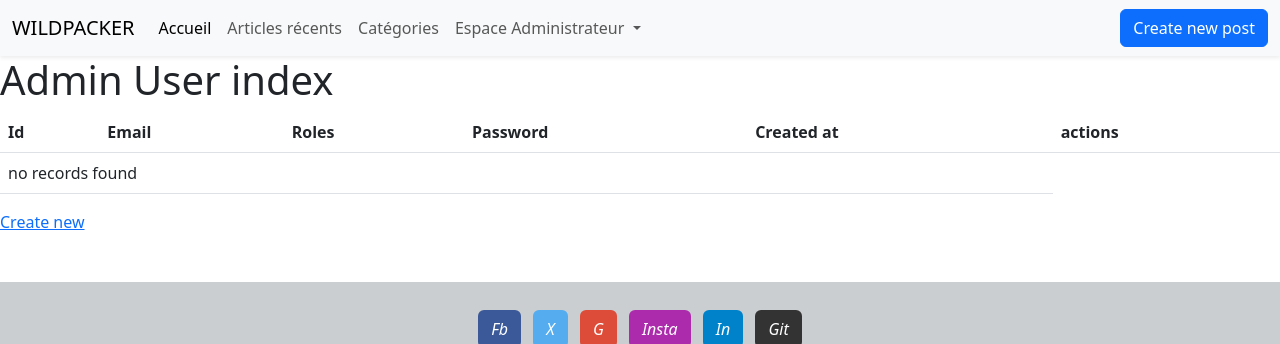
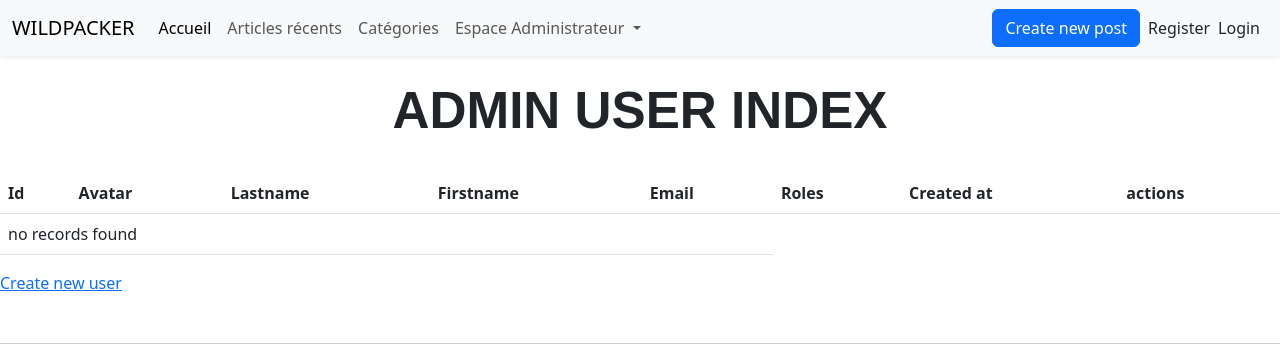
Before and after one commit to n3rd-asc/wildpacker, a Symfony app: template templates/admin_user/index.html.twig in a window 1280 px wide. Shown: the top 344 px of the page. Run offline with Twig, Linux system fonts and the light colour scheme; the template is opened without the code that fills it, so the values that code supplies are empty; some libraries are stand-ins or nearby versions.

Commit message:
Font Design Update && Post Data Display

```diff
--- a/templates/admin_user/index.html.twig
+++ b/templates/admin_user/index.html.twig
@@ -1,28 +1,48 @@
 {% extends 'base.html.twig' %}
 
-{% block title %}User index{% endblock %}
+{% block title %}User index
+{% endblock %}
 
 {% block body %}
-    <h1>Admin User index</h1>
+	<style>
+		.styled-title {
+			font-family: 'Poppins', sans-serif;
+			font-size: 4vw;
+			text-align: center;
+			font-weight: 900;
+			/* background-clip: border-box; */
+			/* background-image: url("../uploads/sea.jpg"); */
+			/* -webkit-text-fill-color: transparent; */
+			/* -webkit-background-clip: text; */
+		}
+	</style>
+	<h1 class="styled-title fit-content py-4">ADMIN USER INDEX</h1>
 
 	<table class="table">
 		<thead>
 			<tr>
 				<th>Id</th>
+				<th>Avatar</th>
+				<th>Lastname</th>
+				<th>Firstname</th>
 				<th>Email</th>
 				<th>Roles</th>
-                <th>Password</th>
+				{# <th>Password</th> #}
 				<th>Created at</th>
 				<th>actions</th>
 			</tr>
 		</thead>
 		<tbody>
 			{% for user in users %}
+
 				<tr>
 					<td>{{ user.id }}</td>
+					<td><img src="..\..\..\uploads\{{ user.avatar }}" class="" alt="..." width="80" height="80"></td>
+					<td>{{ user.lastname }}</td>
+					<td>{{ user.firstname }}</td>
 					<td>{{ user.email }}</td>
 					<td>{{ user.roles ? user.roles|json_encode : '' }}</td>
-                <td>{{ user.password }}</td>
+					{# <td>{{ user.password }}</td> #}
 					<td>{{ user.CreatedAt.format('d/m/Y \\a\\t H:i:s a') }}</td>
 					<td>
 						<a href="{{ path('app_admin_user_show', {'id': user.id}) }}">show</a>
@@ -37,5 +57,5 @@
 		</tbody>
 	</table>
 
-    <a href="{{ path('app_admin_user_new') }}">Create new</a>
+	<a class="" href="{{ path('app_admin_user_new') }}">Create new user</a>
 {% endblock %}
--- a/templates/include/allArticles.html.twig
+++ b/templates/include/allArticles.html.twig
@@ -1,6 +1,6 @@
 {# ARTICLE TEMPLATE #}
 
-<h1 class="text-center py-5">Article récents :</h1>
+<h2 class="text-start ms-3">Article récents :</h2>
 
 <div class="container-fluid">
 	<div class="row">
--- a/templates/include/navbar.html.twig
+++ b/templates/include/navbar.html.twig
@@ -41,8 +41,8 @@
 									</form> #}
 			<a href="{{ path('app_article_new') }}" class="btn btn-primary">Create new post</a>
 
-			{# <a class="nav-link mx-2" href="{{ path('app_register') }}">Register</a> #}
-			{# <a class="nav-link me-2" href="{{ path('app_login') }}">Login</a> #}
+			<a class="nav-link mx-2" href="{{ path('app_register') }}">Register</a>
+			<a class="nav-link me-2" href="{{ path('app_login') }}">Login</a>
 
 		</div>
 	</div>
```
Also changed, not shown: templates/admin_article/index.html.twig (+15 -3 lines), templates/admin_category/index.html.twig (+14 -2 lines), templates/article/index.html.twig (+21 -19 lines), templates/category/index.html.twig (+4 -4 lines), public/uploads/addd513015be8198ff4fdaba3eb66887.webp (added), public/uploads/d281ddc4ee0c3add17e08737103aeeec.webp (added), public/uploads/mini/250x250-addd513015be8198ff4fdaba3eb66887.webp (added), public/uploads/mini/250x250-d281ddc4ee0c3add17e08737103aeeec.webp (added). Lines whose indentation alone changed are shown as unchanged.
